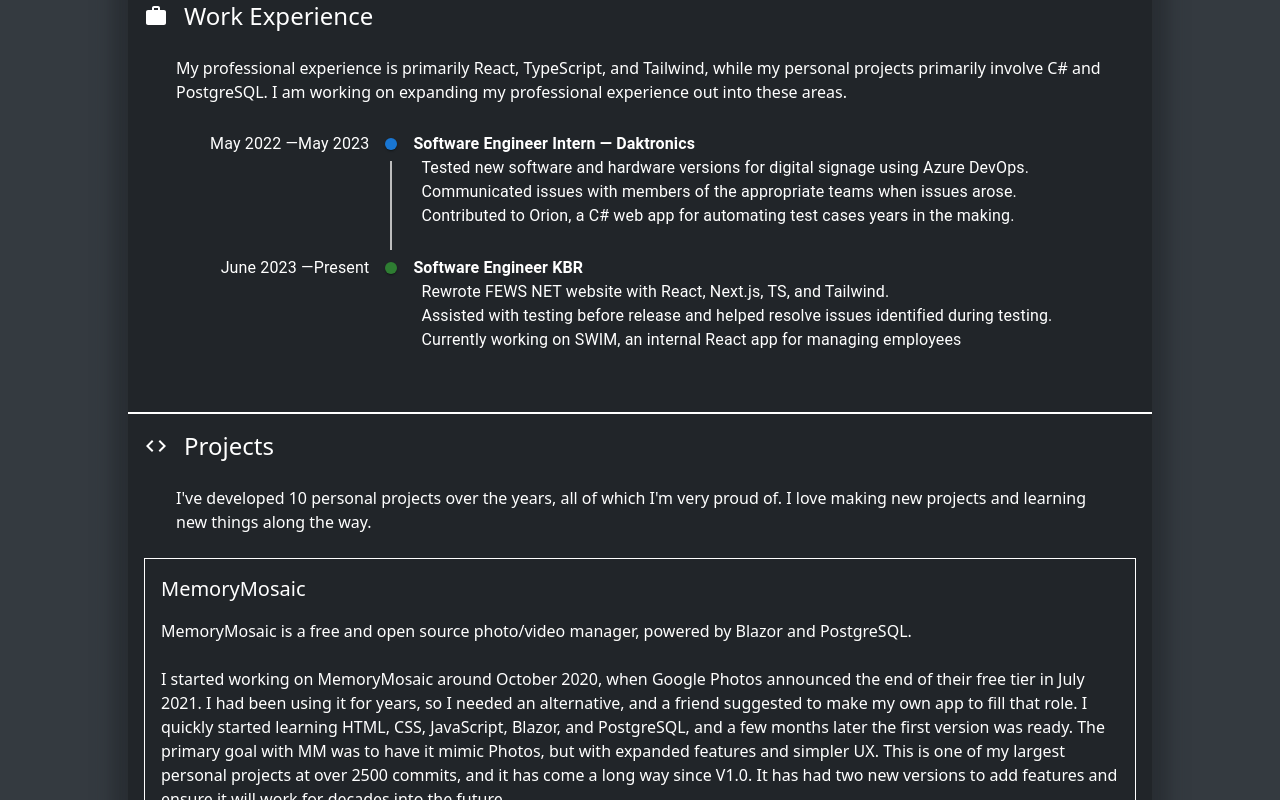
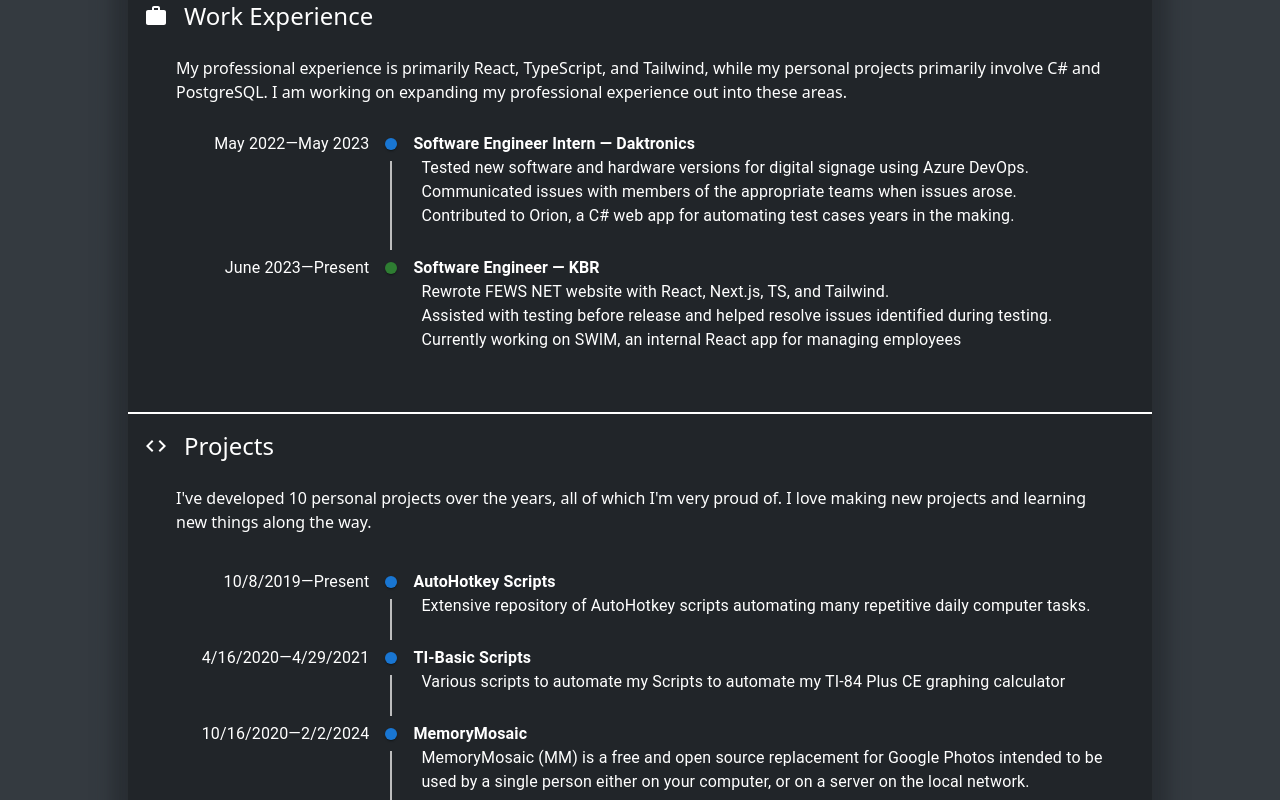
Before and after one commit to ellman12/Portfolio-New, a React (Vite) app: page / in a window 1280 px wide. Shown: the part 1180-1980 px from the top of the page. Built offline with nearby package versions, Linux system fonts and the light colour scheme.

Commit message:
Make work timeline components more generic and start using it in Projects

```diff
--- a/src/components/Sections/Projects/Projects.ts
+++ b/src/components/Sections/Projects/Projects.ts
@@ -66,8 +66,7 @@ const Projects: Project[] = [
         images: [
             ["Dish Up/Dish Up 2.png", "Viewing a Recipe"],
             ["Dish Up/Dish Up 3.png", "Editing a Recipe, and Showing Off Markdown Support"],
-            ["Dish Up/Dish Up 4.png", "Viewing Your Folders and Adding a Recipe to a Folder"],
-            ["Dish Up/Dish Up 1.png", "User Account Creation"]
+            ["Dish Up/Dish Up 4.png", "Viewing Your Folders and Adding a Recipe to a Folder"]
         ],
         significance: 80,
         startDate: new Date("2022-10-8"),
--- a/src/components/Sections/Projects/ProjectsSection.tsx
+++ b/src/components/Sections/Projects/ProjectsSection.tsx
@@ -1,16 +1,21 @@
 import Section from "../Section.tsx";
 import CodeIcon from "@mui/icons-material/Code";
-import Projects, {Project} from "./Projects.ts";
-import ProjectDisplay from "./ProjectDisplay.tsx";
+import Projects from "./Projects.ts";
+import SectionTimeline from "../../Timeline/SectionTimeline.tsx";
+import SectionTimelineItem from "../../Timeline/SectionTimelineItem.tsx";
 
 export default function ProjectsSection() {
     return (
         <Section icon={<CodeIcon/>} title="Projects">
             <p className="mb-6 mx-2 md:mx-8">I've developed {Projects.length} personal projects over the years, all of which I'm very proud of. I love making new projects and learning new things along the way.</p>
 
-            <div className="flex flex-col gap-4">
-                {Projects.map((project: Project) => <ProjectDisplay key={project.name} project={project}/>)}
-            </div>
+            <SectionTimeline>
+                {Projects.sort((a, b) => a.startDate > b.startDate ? 1 : -1).map((project, index) => (
+                    <SectionTimelineItem key={project.name} startDate={project.startDate.toLocaleDateString()} endDate={project.endDate?.toLocaleDateString() ?? "Present"} title={project.name} color="primary" lastItem={index === Projects.length - 1}>
+                        <div dangerouslySetInnerHTML={{__html: project.briefDesc}}/>
+                    </SectionTimelineItem>
+                ))}
+            </SectionTimeline>
         </Section>
     );
 };
--- a/src/components/Sections/WorkExperience/WorkExperienceSection.tsx
+++ b/src/components/Sections/WorkExperience/WorkExperienceSection.tsx
@@ -1,26 +1,26 @@
 import Section from "../Section.tsx";
 import WorkIcon from "@mui/icons-material/Work";
-import {Timeline, timelineOppositeContentClasses} from "@mui/lab";
-import WorkTimelineItem from "./WorkTimelineItem.tsx";
+import SectionTimeline from "../../Timeline/SectionTimeline.tsx";
+import SectionTimelineItem from "../../Timeline/SectionTimelineItem.tsx";
 
 export default function WorkExperienceSection() {
     return (
         <Section icon={<WorkIcon/>} title="Work Experience">
             <p className="mb-4 mx-2 md:mx-8">My professional experience is primarily React, TypeScript, and Tailwind, while my personal projects primarily involve C# and PostgreSQL. I am working on expanding my professional experience out into these areas.</p>
 
-            <Timeline sx={{[`& .${timelineOppositeContentClasses.root}`]: {flex: 0.28}}}>
-                <WorkTimelineItem startDate="May 2022" endDate="May 2023" title="Software Engineer Intern — Daktronics" color="primary">
+            <SectionTimeline>
+                <SectionTimelineItem startDate="May 2022" endDate="May 2023" title="Software Engineer Intern — Daktronics" color="primary">
                     <p>Tested new software and hardware versions for digital signage using Azure DevOps.</p>
                     <p>Communicated issues with members of the appropriate teams when issues arose.</p>
                     <p>Contributed to Orion, a C# web app for automating test cases years in the making.</p>
-                </WorkTimelineItem>
+                </SectionTimelineItem>
 
-                <WorkTimelineItem startDate="June 2023" endDate="Present" title="Software Engineer  KBR" lastItem={true} color="success">
+                <SectionTimelineItem startDate="June 2023" endDate="Present" title="Software Engineer — KBR" lastItem={true} color="success">
                     <p>Rewrote FEWS NET website with React, Next.js, TS, and Tailwind.</p>
                     <p>Assisted with testing before release and helped resolve issues identified during testing.</p>
                     <p>Currently working on SWIM, an internal React app for managing employees</p>
-                </WorkTimelineItem>
-            </Timeline>
+                </SectionTimelineItem>
+            </SectionTimeline>
         </Section>
     );
 }
--- /dev/null
+++ b/src/components/Timeline/SectionTimeline.tsx
@@ -0,0 +1,16 @@
+import {FC, ReactNode} from "react";
+import {Timeline, timelineOppositeContentClasses} from "@mui/lab";
+
+interface Props {
+    children: ReactNode;
+}
+
+const SectionTimeline: FC<Props> = ({children}) => {
+    return (
+        <Timeline sx={{[`& .${timelineOppositeContentClasses.root}`]: {flex: 0.28}}}>
+            {children}
+        </Timeline>
+    );
+}
+
+export default SectionTimeline;
--- a/src/components/Sections/WorkExperience/WorkTimelineItem.tsx
+++ b/src/components/Timeline/SectionTimelineItem.tsx
@@ -11,12 +11,12 @@ type Props = {
     children: ReactNode;
 } & Omit<ComponentProps<typeof TimelineDot>, "color">;
 
-const WorkTimelineItem: FC<Props> = ({startDate, endDate, title, lastItem = false, color, children}) => {
+const SectionTimelineItem: FC<Props> = ({startDate, endDate, title, lastItem = false, color, children}) => {
     return (
         <TimelineItem>
             <TimelineOppositeContent>
                 <div className="inline-flex flex-row items-center flex-wrap sm:flex-nowrap">
-                    <span className="text-nowrap">{startDate} —</span>
+                    <span className="text-nowrap">{startDate}—</span>
                     <span className="text-nowrap">{endDate}</span>
                 </div>
             </TimelineOppositeContent>
@@ -37,4 +37,4 @@ const WorkTimelineItem: FC<Props> = ({startDate, endDate, title, lastItem = fals
     );
 };
 
-export default WorkTimelineItem;
+export default SectionTimelineItem;
```
